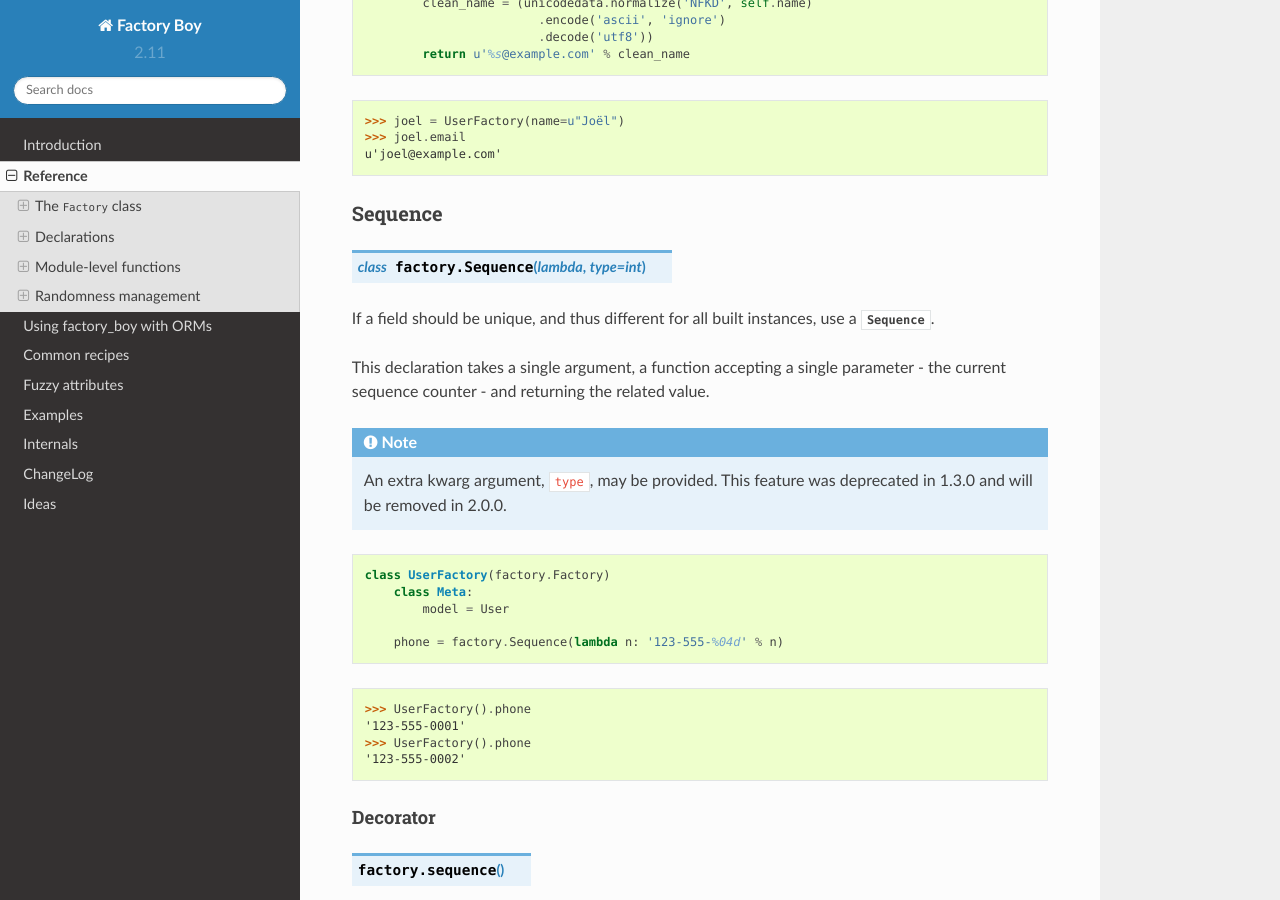
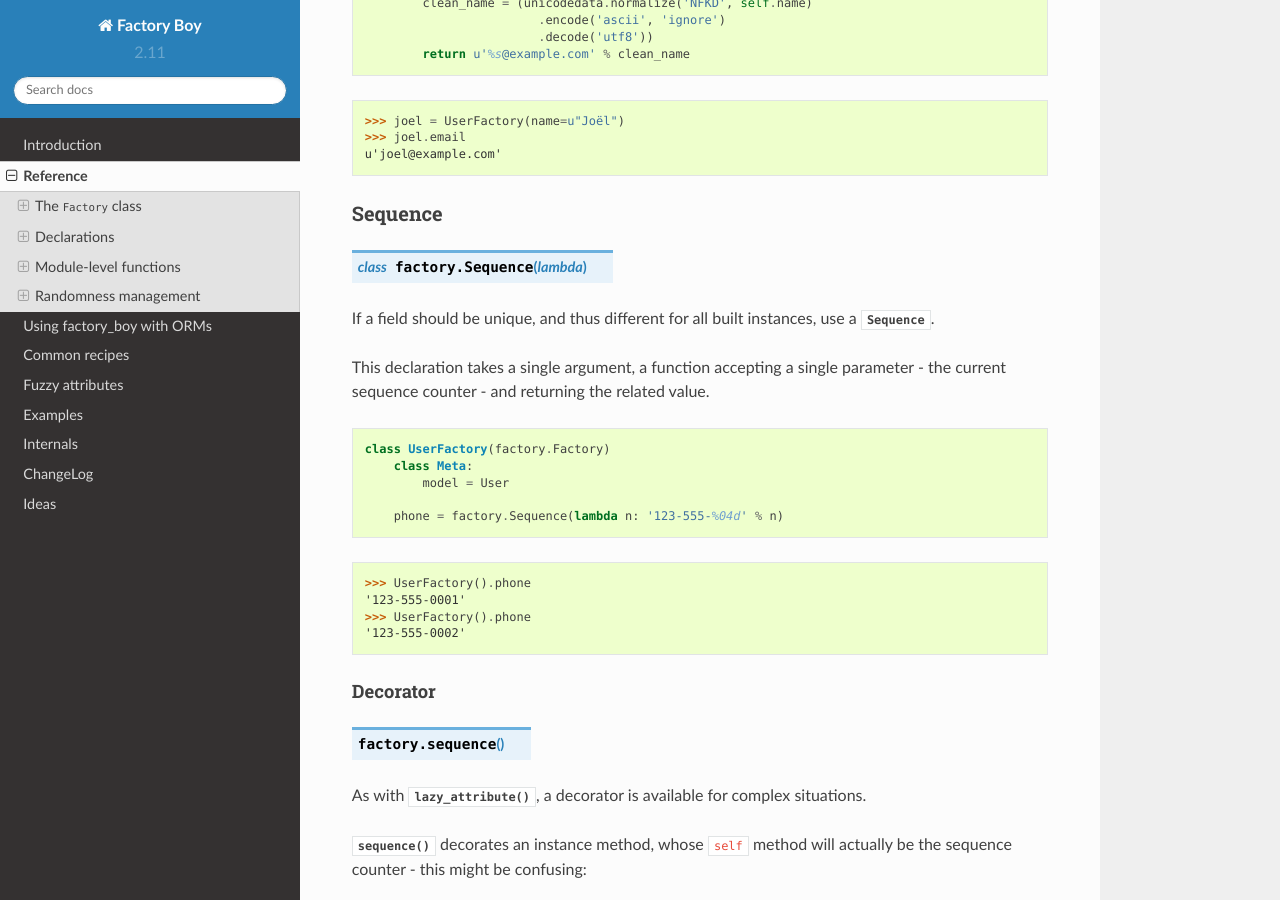
Before and after one commit to FactoryBoy/factory_boy, a Sphinx documentation site: the page built from docs/reference.rst, in a window 1280 px wide and 900 px high, scrolled down 14247 px. Built offline with Sphinx 7.4.7 and the Read the Docs theme 2.0.0, drawn with Linux system fonts in a browser that asks for light colours.

Commit message:
Remove Sequence ``type`` argument
Deprecated since 1.3.0, was scheduled to be removed in 2.0.

```diff
--- a/docs/reference.rst
+++ b/docs/reference.rst
@@ -867,18 +867,13 @@ return value of the method:
 Sequence
 """"""""
 
-.. class:: Sequence(lambda, type=int)
+.. class:: Sequence(lambda)
 
 If a field should be unique, and thus different for all built instances,
 use a :class:`Sequence`.
 
 This declaration takes a single argument, a function accepting a single parameter
 - the current sequence counter - and returning the related value.
-
-
-.. note:: An extra kwarg argument, ``type``, may be provided.
-          This feature was deprecated in 1.3.0 and will be removed in 2.0.0.
-
 
 .. code-block:: python
 
```
Also changed, not shown: 1 other file.
